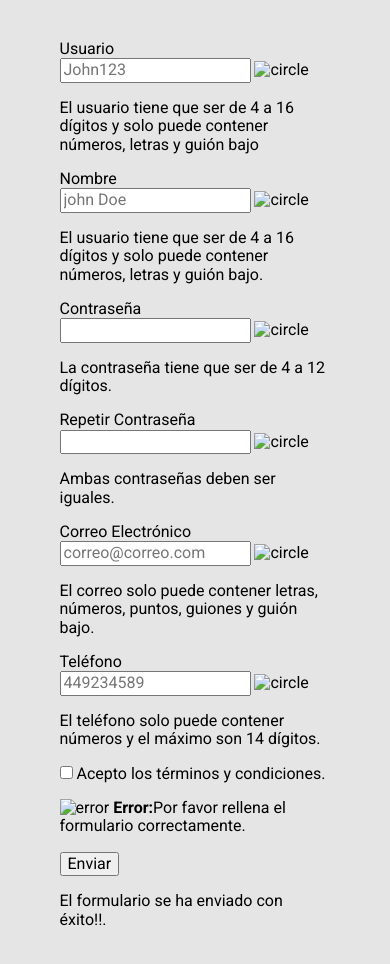
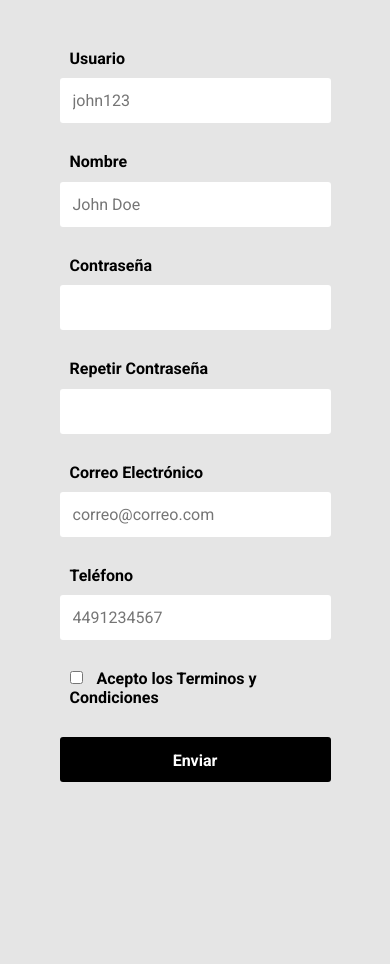
Before and after one commit to marisolvarela/Dise-o-y-validaci-n-de-formularios, a plain HTML site: page index.html in a window 390 px wide. After the commit the page ends 844 px from the top, so only its background shows below. Drawn offline with nearby package versions, Linux system fonts and the light colour scheme.

Commit message:
styles added

```diff
--- a/css/styles.css
+++ b/css/styles.css
@@ -13,3 +13,155 @@ main {
     margin: auto;
     padding: 40px;
 }
+
+.formulario {
+    display: grid;
+    grid-template-columns: 1fr 1fr;
+    gap: 20px;
+}
+.formulario__label {
+    display: block;
+    font-weight: 700;
+    padding: 10px;
+    cursor: pointer;
+}
+
+.formulario__grupo-input {
+    position: relative;
+}
+
+.formulario__input {
+    width: 100%;
+    background: #fff;
+    border: 3px solid transparent;
+    border-radius: 3px;
+    height: 45px;
+    line-height: 45px;
+    padding: 0 40px 0 10px;
+    transition: .3s ease all;
+}
+
+.formulario__input:focus {
+    border: 3px solid #0075ff;
+    outline: none;
+    box-shadow: 3px 0px 30px rgba(163, 163, 163, 0.4);
+}
+
+.formulario__input-error {
+    font-size: 12px;
+    margin-bottom: 0;
+    display: none;
+}
+
+.formulario__input-error-activo {
+    display: block;
+}
+
+.formulario__validacion-estado {
+    position: absolute;
+    right: 10px;
+    top:10px;
+    z-index: 100;
+    font-size: 16px;
+    opacity: 0;
+}
+
+.formulario__checkbox {
+    margin-right: 10px;
+}
+
+.formulario__grupo-terminos,
+.formulario__mensaje,
+.formulario__grupo-btn-enviar {
+   grid-column: span 2;
+}
+
+.formulario__mensaje {
+    height: 45px;
+    line-height: 45px;
+    background: #f66060;
+    padding: 0 15px;
+    border-radius: 3px;
+    display: none;
+}
+
+.formulario__mensaje-activo {
+    display: block;
+}
+
+.formulario__mensaje p {
+    margin: 0;
+}
+
+.formulario__grupo-btn-enviar {
+    display: flex;
+    flex-direction: column;
+    align-items: center;
+}
+
+.formulario__btn {
+    height: 45px;
+    line-height: 45px;
+    width:30% ;
+    background: #000;
+    color: #fff;
+    font-weight: bold;
+    border: none;
+    border-radius: 3px;
+    cursor: pointer;
+    transition: .1s ease all;
+}
+
+.formulario__btn:hover {
+    box-shadow: 3px 0px 30px rgba(163, 163, 163, 1);
+}
+
+.formulario__mensaje-exito {
+    font-size: 14px;
+    color: #119200;
+    display: none;
+}
+
+.formulario__mensaje-exito-activo {
+    display: block;
+}
+
+/* Estilos para validación */
+.formulario__grupo-correcto .formulario__validacion-estado {
+    color: #1ed12d;
+    opacity: 1;
+
+}
+
+.formulario__grupo-incorrecto .formulario__label {
+    color:#bb2929 ;
+}
+
+.formulario__grupo-incorrecto .formulario__validacion-estado {
+    color: #bb2929;
+    opacity: 1;
+}
+
+.formulario__grupo-incorrecto .formulario__input {
+    border:3px solid #bb2929 ;
+}
+
+/* MEDIAQUERIES */
+
+@media screen and (max-width: 800px) {
+    .formulario {
+        grid-template-columns: 1fr;
+    }
+
+    .formulario__grupo-terminos,
+    .formulario__mensaje,
+    .formulario__grupo-btn-enviar {
+        grid-column: 1;
+    }
+
+    .formulario__btn {
+        width: 100%;
+    }
+
+
+}
--- a/index.html
+++ b/index.html
@@ -2,104 +2,95 @@
 <html lang="en">
 <head>
 	<meta charset="UTF-8">
-    <meta http-equiv="X-UA-Compatible" content="IE=edge">
 	<meta name="viewport" content="width=device-width, initial-scale=1.0">
-    <title>Validación de formulario con JavaScript</title>
+	<title>Validación de Formulario con Javascript</title>
+	<link rel="stylesheet" href="https://necolas.github.io/normalize.css/8.0.1/normalize.css">
+	<link href="https://fonts.googleapis.com/css2?family=Roboto:wght@400;700&display=swap" rel="stylesheet">
 	<link rel="stylesheet" href="css/styles.css">
-    <link rel="stylesheet" href="css/normalize.css">
-    <link href="https://fonts.googleapis.com/css2?family=Roboto:wght@400;700&display=swap" rel="stylesheet">
-
 </head>
 <body>
 	<main>
 		<form action="" class="formulario" id="formulario">
 			<!-- Grupo: Usuario -->
-            <div class="formulario__grupo" id="formulario__usuario">
+			<div class="formulario__grupo" id="grupo__usuario">
 				<label for="usuario" class="formulario__label">Usuario</label>
 				<div class="formulario__grupo-input">
-                    <input type="text"  class="formulario__input" name="usuario" id="usuario" placeholder="John123">
-                    <img src="img/circle.svg" alt="circle" class="formulario__validacion-estado">
+					<input type="text" class="formulario__input" name="usuario" id="usuario" placeholder="john123">
+					<i class="formulario__validacion-estado fas fa-times-circle"></i>
 				</div>
-                <p class="formulario__input-error">El usuario tiene que ser de 4 a 16 dígitos y solo puede contener números, letras y guión bajo</p>
-
+				<p class="formulario__input-error">El usuario tiene que ser de 4 a 16 dígitos y solo puede contener numeros, letras y guion bajo.</p>
 			</div>
 
 			<!-- Grupo: Nombre -->
-            <div class="formulario__grupo" id="formulario__nombre">
+			<div class="formulario__grupo" id="grupo__nombre">
 				<label for="nombre" class="formulario__label">Nombre</label>
 				<div class="formulario__grupo-input">
-                    <input type="text"  class="formulario__input" name="nombre " id="nombre" placeholder="john Doe">
-                    <img src="img/circle.svg" alt="circle" class="formulario__validacion-estado">
+					<input type="text" class="formulario__input" name="nombre" id="nombre" placeholder="John Doe">
+					<i class="formulario__validacion-estado fas fa-times-circle"></i>
 				</div>
-                <p class="formulario__input-error">El usuario tiene que ser de 4 a 16 dígitos y solo puede contener números, letras y guión bajo.</p>
-
+				<p class="formulario__input-error">El usuario tiene que ser de 4 a 16 dígitos y solo puede contener numeros, letras y guion bajo.</p>
 			</div>
 
 			<!-- Grupo: Contraseña -->
-            <div class="formulario__grupo" id="formulario__password">
+			<div class="formulario__grupo" id="grupo__password">
 				<label for="password" class="formulario__label">Contraseña</label>
 				<div class="formulario__grupo-input">
-                    <input type="password"  class="formulario__input" name="password " id="password" >
-                    <img src="img/circle.svg" alt="circle" class="formulario__validacion-estado">
+					<input type="password" class="formulario__input" name="password" id="password">
+					<i class="formulario__validacion-estado fas fa-times-circle"></i>
 				</div>
 				<p class="formulario__input-error">La contraseña tiene que ser de 4 a 12 dígitos.</p>
-
 			</div>
 
-            <!-- Grupo: Contraseña 2-->
-            <div class="formulario__grupo" id="formulario__password2">
+			<!-- Grupo: Contraseña 2 -->
+			<div class="formulario__grupo" id="grupo__password2">
 				<label for="password2" class="formulario__label">Repetir Contraseña</label>
 				<div class="formulario__grupo-input">
-                    <input type="password"  class="formulario__input" name="password2" id="password2">
-                    <img src="img/circle.svg" alt="circle" class="formulario__validacion-estado">
+					<input type="password" class="formulario__input" name="password2" id="password2">
+					<i class="formulario__validacion-estado fas fa-times-circle"></i>
 				</div>
 				<p class="formulario__input-error">Ambas contraseñas deben ser iguales.</p>
-
 			</div>
 
-             <!-- Grupo: Correo Electrónico -->
-             <div class="formulario__grupo" id="formulario__correo">
+			<!-- Grupo: Correo Electronico -->
+			<div class="formulario__grupo" id="grupo__correo">
 				<label for="correo" class="formulario__label">Correo Electrónico</label>
 				<div class="formulario__grupo-input">
-                    <input type="email"  class="formulario__input" name="correo " id="correo" placeholder="correo@correo.com">
-                    <img src="img/circle.svg" alt="circle" class="formulario__validacion-estado">
+					<input type="email" class="formulario__input" name="correo" id="correo" placeholder="correo@correo.com">
+					<i class="formulario__validacion-estado fas fa-times-circle"></i>
 				</div>
-                <p class="formulario__input-error">El correo solo puede contener letras, números, puntos, guiones y guión bajo.</p>
-
+				<p class="formulario__input-error">El correo solo puede contener letras, numeros, puntos, guiones y guion bajo.</p>
 			</div>
 
-             <!-- Grupo: Teléfono-->
-             <div class="formulario__grupo" id="formulario__telefono">
+			<!-- Grupo: Teléfono -->
+			<div class="formulario__grupo" id="grupo__telefono">
 				<label for="telefono" class="formulario__label">Teléfono</label>
 				<div class="formulario__grupo-input">
-                    <input type="text"  class="formulario__input" name="telefono " id="telefono" placeholder="449234589">
-                    <img src="img/circle.svg" alt="circle" class="formulario__validacion-estado">
+					<input type="text" class="formulario__input" name="telefono" id="telefono" placeholder="4491234567">
+					<i class="formulario__validacion-estado fas fa-times-circle"></i>
 				</div>
-                <p class="formulario__input-error">El teléfono solo puede contener números y el máximo son 14 dígitos.</p>
-
+				<p class="formulario__input-error">El telefono solo puede contener numeros y el maximo son 14 dígitos.</p>
 			</div>
 
 			<!-- Grupo: Terminos y Condiciones -->
 			<div class="formulario__grupo" id="grupo__terminos">
 				<label class="formulario__label">
 					<input class="formulario__checkbox" type="checkbox" name="terminos" id="terminos">
-                    Acepto los términos y condiciones.
+					Acepto los Terminos y Condiciones
 				</label>
 			</div>
 
 			<div class="formulario__mensaje" id="formulario__mensaje">
-                <p><img src="img/error.svg" alt="error"> <b>Error:</b>Por favor rellena el formulario correctamente. </p>
+				<p><i class="fas fa-exclamation-triangle"></i> <b>Error:</b> Por favor rellena el formulario correctamente. </p>
+			</div>
 
-            </div>
 			<div class="formulario__grupo formulario__grupo-btn-enviar">
 				<button type="submit" class="formulario__btn">Enviar</button>
-               <p class="formulario__mensaje-exito" id="formulario__mensaje-exito">El formulario se ha enviado con éxito!!.</p>
+				<p class="formulario__mensaje-exito" id="formulario__mensaje-exito">Formulario enviado exitosamente!</p>
 			</div>
-
 		</form>
 	</main>
 
 	<script src="js/formulario.js"></script>
-    <script src="https://unpkg.com/boxicons@2.1.4/dist/boxicons.js"></script>
+	<script src="https://kit.fontawesome.com/2c36e9b7b1.js" crossorigin="anonymous"></script>
 </body>
 </html>
```
Lines whose indentation alone changed are shown as unchanged.
